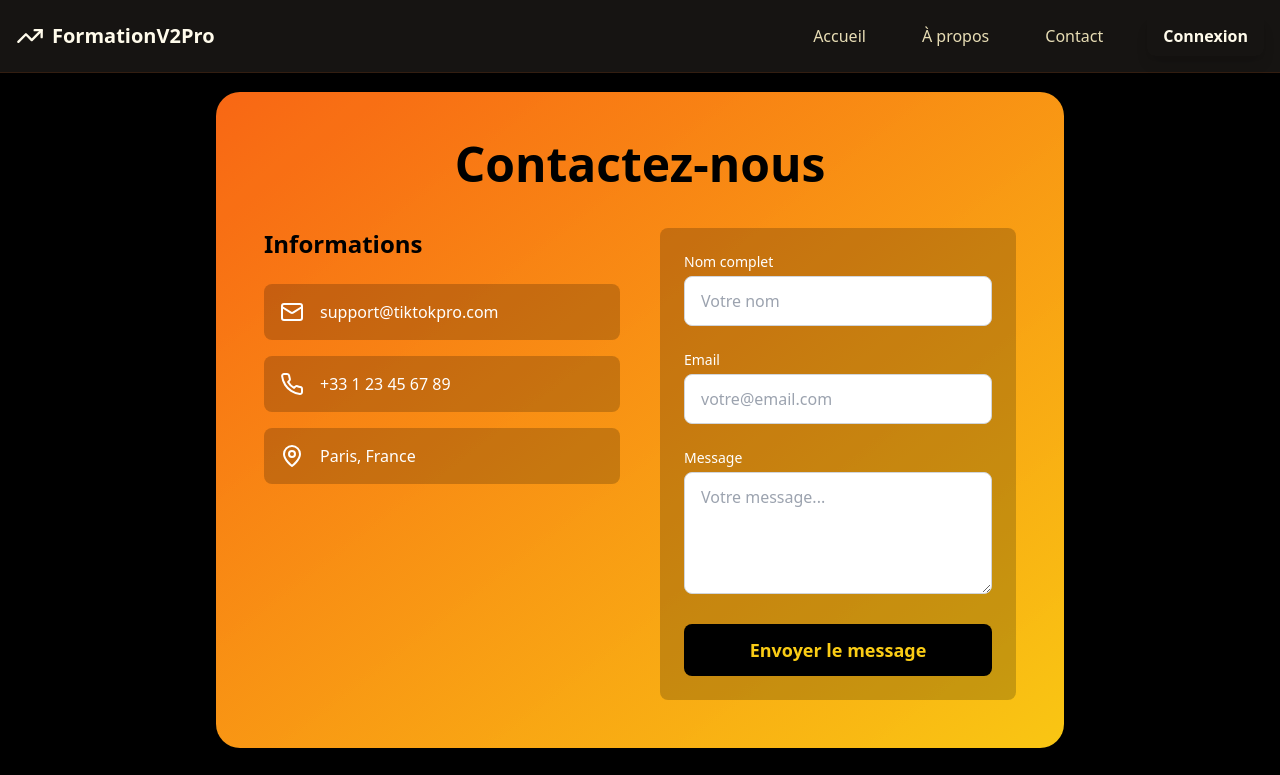
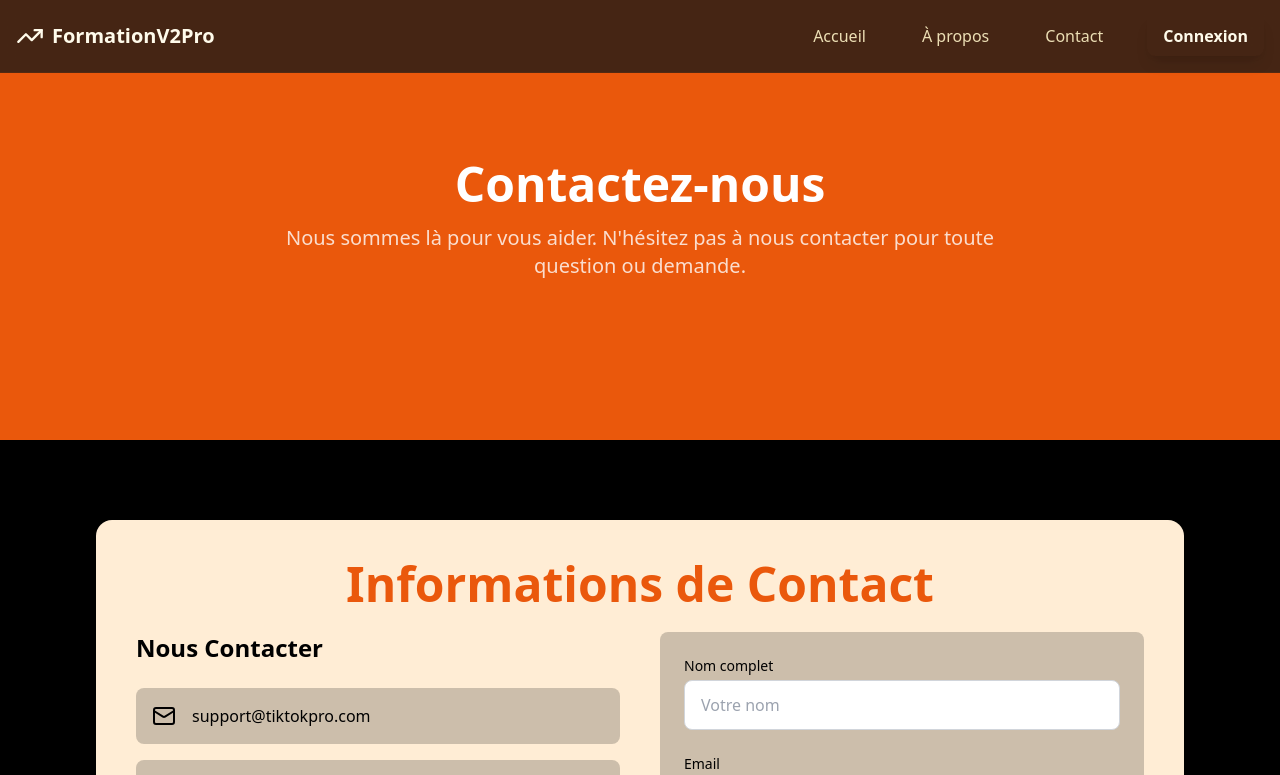
Before and after one commit to Adel113/FormationsV2, a React (Vite) app: page /contact in a window 1280 px wide. Shown: the top 775 px of the page. Built offline with nearby package versions, Linux system fonts and the light colour scheme; no server answers.

Commit message:
Refonte de la page de contact avec une nouvelle mise en page et ajout d'une section d'informations de contact

```diff
--- a/src/pages/principal/Contact.tsx
+++ b/src/pages/principal/Contact.tsx
@@ -1,85 +1,144 @@
-import React from 'react';
+import React, { useState } from 'react';
+import emailjs from 'emailjs-com';
 import { Mail, Phone, MapPin } from 'lucide-react';
 
 export default function Contact() {
+  const [formData, setFormData] = useState({
+    name: '',
+    email: '',
+    message: ''
+  });
+
+  const [successMessage, setSuccessMessage] = useState('');
+
+  const handleChange = (e: React.ChangeEvent<HTMLInputElement | HTMLTextAreaElement>) => {
+    setFormData({ ...formData, [e.target.id]: e.target.value });
+  };
+
+  const handleSubmit = (e: React.FormEvent<HTMLFormElement>) => {
+    e.preventDefault();
+
+    // envoi de l'email via EmailJS
+    emailjs
+      .sendForm(
+        import.meta.env.VITE_EMAILJS_SERVICE_ID,  // Service ID
+        import.meta.env.VITE_EMAILJS_TEMPLATE_ID,  // Template ID
+        e.target as HTMLFormElement,              // Le formulaire entier
+        import.meta.env.VITE_EMAILJS_USER_ID     // Public Key (User ID)
+       )
+      .then(
+        () => {
+          setSuccessMessage('Votre message a été envoyé avec succès !');
+          setFormData({ name: '', email: '', message: '' });
+        },
+        () => {
+          setSuccessMessage('Une erreur est survenue lors de l’envoi. Veuillez réessayer.');
+        }
+      );
+  };
+
   return (
-    <div className="min-h-screen bg-black text-white flex items-center pt-20 justify-center p-10">
-      <div className="container mx-auto px-6 max-w-4xl">
-        <div className="bg-gradient-to-br from-orange-500 to-yellow-400 p-12 rounded-3xl shadow-xl relative overflow-hidden">
-          <h1 className="text-5xl font-extrabold text-black text-center mb-10">
-            Contactez-nous
-          </h1>
+    <div className="min-h-screen bg-beige text-gray-900 font-sans">
+      {/* Hero Section */}
+      <div className="bg-orange-600 text-white py-40 text-center">
+        <div className="container mx-auto px-6">
+          <h1 className="text-5xl font-extrabold mb-4">Contactez-nous</h1>
+          <p className="text-xl opacity-80 max-w-3xl mx-auto">
+            Nous sommes là pour vous aider. N'hésitez pas à nous contacter pour toute question ou demande.
+          </p>
+        </div>
+      </div>
 
-          <div className="absolute top-0 left-0 w-full h-full bg-black opacity-10 mix-blend-overlay"></div>
+      {/* Contact Info Section */}
+      {/* Contact Info Section */}
 
-          <div className="grid md:grid-cols-2 gap-10 relative z-10">
-            {/* Contact Info */}
-            <div className="space-y-6">
-              <h2 className="text-2xl font-semibold text-black">Informations</h2>
+
+      <section className="py-20 flex flex-col bg-black items-center px-6 sm:px-12 lg:px-24">
+        <div className="max-w-7xl w-full rounded-2xl p-10 bg-orange-100">
+          <h1 className="text-5xl font-bold text-center mb-6 text-orange-600">Informations de Contact</h1>
+          <div className="grid grid-cols-1 md:grid-cols-2 gap-6 md:gap-10">
+            <div className="space-y-4 md:space-y-6">
+              <h2 className="text-xl md:text-2xl font-semibold text-black">Nous Contacter</h2>
               <div className="space-y-4">
                 <div className="flex items-center space-x-4 bg-black bg-opacity-20 p-4 rounded-lg">
-                  <Mail className="h-6 w-6 text-white" />
-                  <span className="text-white">support@tiktokpro.com</span>
+                  <Mail className="h-6 w-6 text-black" />
+                  <span className="text-black">support@tiktokpro.com</span>
                 </div>
                 <div className="flex items-center space-x-4 bg-black bg-opacity-20 p-4 rounded-lg">
-                  <Phone className="h-6 w-6 text-white" />
-                  <span className="text-white">+33 1 23 45 67 89</span>
+                  <Phone className="h-6 w-6 text-black" />
+                  <span className="text-black">+33 1 23 45 67 89</span>
                 </div>
                 <div className="flex items-center space-x-4 bg-black bg-opacity-20 p-4 rounded-lg">
-                  <MapPin className="h-6 w-6 text-white" />
-                  <span className="text-white">Paris, France</span>
+                  <MapPin className="h-6 w-6 text-black" />
+                  <span className="text-black">Paris, France</span>
                 </div>
               </div>
             </div>
 
             {/* Contact Form */}
-            <form className="space-y-6 bg-black bg-opacity-20 p-6 rounded-lg">
+            <form onSubmit={handleSubmit} className="space-y-4 md:space-y-6 bg-black bg-opacity-20 p-4 md:p-6 rounded-lg">
               <div>
-                <label htmlFor="name" className="block text-sm font-medium text-white mb-1">
+                <label htmlFor="name" className="block text-sm font-medium text-black mb-1">
                   Nom complet
                 </label>
                 <input
                   type="text"
                   id="name"
+                  name="name"
+                  value={formData.name}
+                  onChange={handleChange}
                   className="w-full px-4 py-3 border border-gray-300 rounded-lg focus:ring-2 focus:ring-yellow-500 focus:border-transparent text-black"
                   placeholder="Votre nom"
+                  required
                 />
               </div>
 
               <div>
-                <label htmlFor="email" className="block text-sm font-medium text-white mb-1">
+                <label htmlFor="email" className="block text-sm font-medium text-black mb-1">
                   Email
                 </label>
                 <input
                   type="email"
                   id="email"
+                  name="email"
+                  value={formData.email}
+                  onChange={handleChange}
                   className="w-full px-4 py-3 border border-gray-300 rounded-lg focus:ring-2 focus:ring-yellow-500 focus:border-transparent text-black"
                   placeholder="votre@email.com"
+                  required
                 />
               </div>
 
               <div>
-                <label htmlFor="message" className="block text-sm font-medium text-white mb-1">
+                <label htmlFor="message" className="block text-sm font-medium text-black mb-1">
                   Message
                 </label>
                 <textarea
                   id="message"
+                  name="message"
                   rows={4}
+                  value={formData.message}
+                  onChange={handleChange}
                   className="w-full px-4 py-3 border border-gray-300 rounded-lg focus:ring-2 focus:ring-yellow-500 focus:border-transparent text-black"
                   placeholder="Votre message..."
+                  required
                 ></textarea>
               </div>
 
               <button
                 type="submit"
-                className="w-full bg-black text-yellow-400 py-3 rounded-lg font-bold text-lg hover:bg-opacity-80 transition-all"
+                className="w-full bg-orange-600 text-black-400 py-3 rounded-lg font-bold text-lg hover:bg-opacity-80 transition-all"
               >
                 Envoyer le message
               </button>
+
+              {successMessage && (
+                <p className="text-center text-green-600 font-semibold mt-4">{successMessage}</p>
+              )}
             </form>
           </div>
         </div>
-      </div>
+      </section>
     </div>
   );
 }
```
